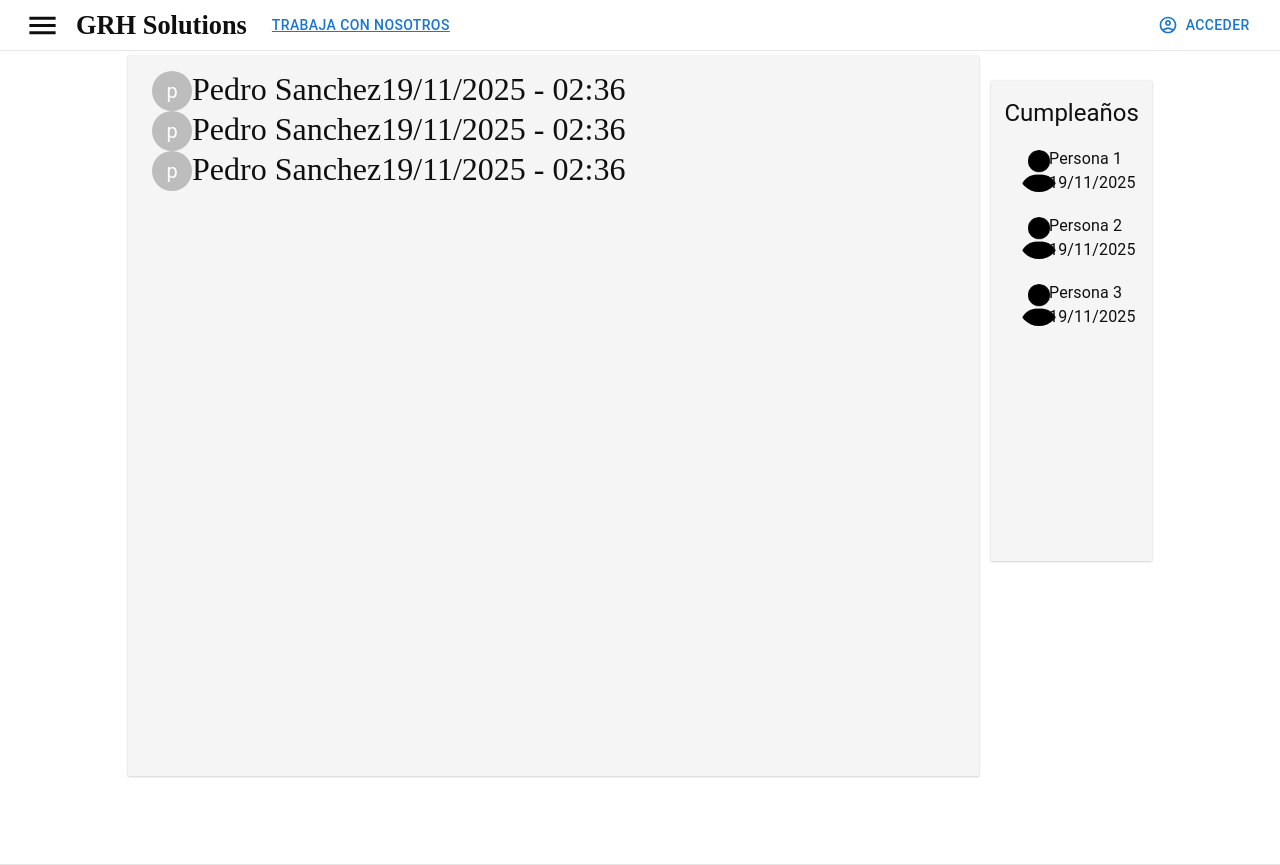
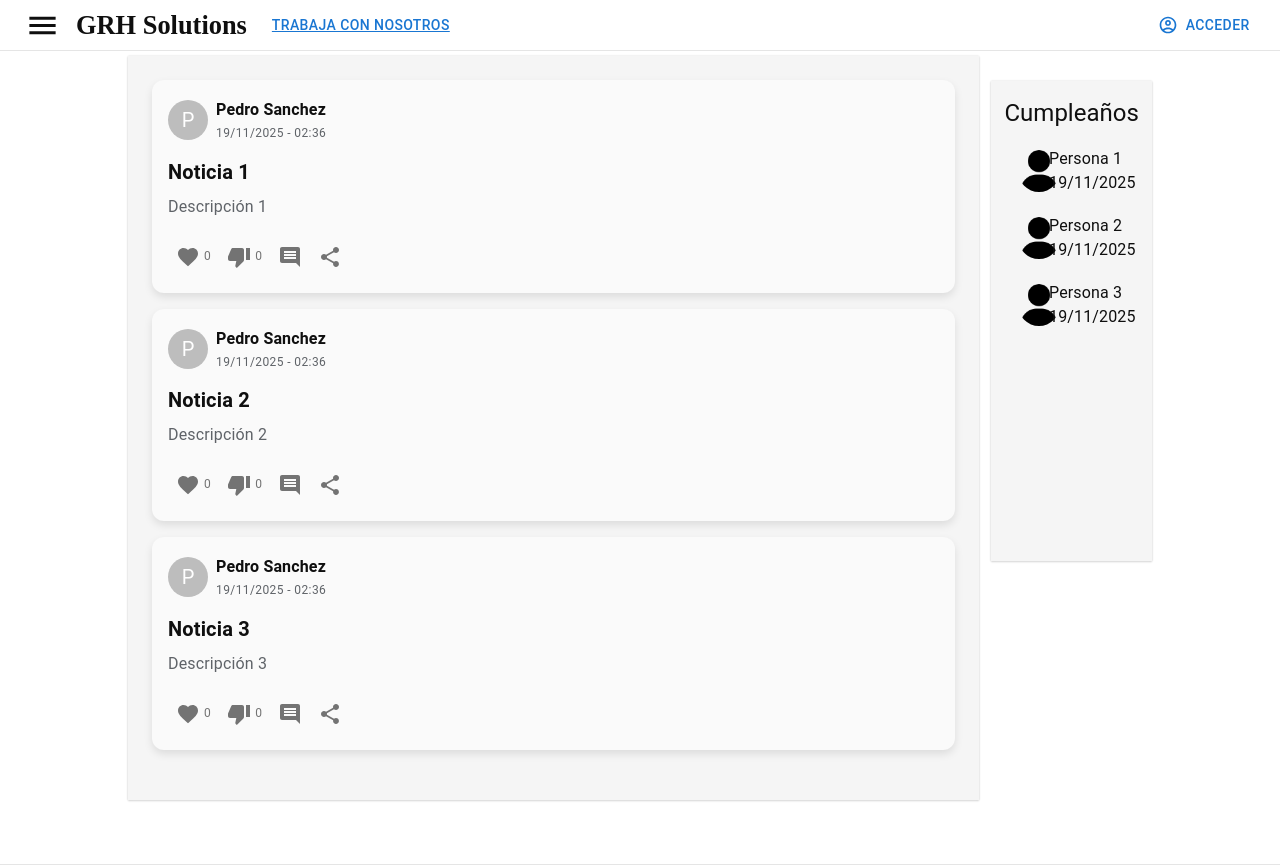
Before and after one commit to GRHsolutions/grh_solutions, a React (Vite) app in the folder Grh-Solutions/grh-solutions.client/: page /comunicados in a window 1280 px wide. Built offline with nearby package versions, Linux system fonts and the light colour scheme.

Commit message:
news items renders

```diff
--- a/Grh-Solutions/grh-solutions.client/src/contexts/news.provider.tsx
+++ b/Grh-Solutions/grh-solutions.client/src/contexts/news.provider.tsx
@@ -2,6 +2,11 @@ import React from "react";
 import { Birthday, News } from "../domain/models/news/news.entities";
 import { Errors } from "../domain/models/error/error.entities";
 import dayjs from "dayjs";
+
+interface CurrentProps {
+  item: News | null;
+  action: "create" | "view" | "delete" | "none"
+}
 
 // Definición de tipos
 interface NewsItems {
@@ -9,6 +14,8 @@ interface NewsItems {
   birthdays: Birthday[];
   status: Errors | null;
   reload: () => void;
+  current: CurrentProps
+  setCurrent: (select :CurrentProps) => void
 }
 
 // Creación del contexto
@@ -22,6 +29,10 @@ export const NewsProvider: React.FC<{ children: React.ReactNode }> = ({
   const [status, setStatus] = React.useState<Errors | null>(null);
   const [useReload, setReload] = React.useState(false);
   const [birthdays, setBirthdays] = React.useState<Birthday[]>([]);
+  const [current, setCurrent] = React.useState<CurrentProps>({
+    item: null,
+    action: "none"
+  })
 
   React.useEffect(() => {
     const fetchBirthdays = async () => {
@@ -98,11 +109,17 @@ export const NewsProvider: React.FC<{ children: React.ReactNode }> = ({
     setReload(!useReload);
   };
 
+  const SelectItem = (sel: CurrentProps) => {
+    setCurrent(sel);
+  }
+
   const value: NewsItems = {
     news,
     status,
     reload: handleReload,
-    birthdays: birthdays
+    birthdays: birthdays,
+    current: current,
+    setCurrent: SelectItem
   }
 
   return <NewsContext.Provider value={value}>{children}</NewsContext.Provider>;
--- a/Grh-Solutions/grh-solutions.client/src/generics/sidebar/sideBar.tsx
+++ b/Grh-Solutions/grh-solutions.client/src/generics/sidebar/sideBar.tsx
@@ -44,7 +44,7 @@ export const SideBar2: React.FC = () => {
         open={collapse}
         onClick={() => setCollapse(false)}
         sx={{
-          zIndex: 150,
+          zIndex: 250,
           backgroundColor: "transparent", // Fondo más oscuro
         }}
       >
--- a/Grh-Solutions/grh-solutions.client/src/pages/comunicados/components/list/newItem.tsx
+++ b/Grh-Solutions/grh-solutions.client/src/pages/comunicados/components/list/newItem.tsx
@@ -1,7 +1,11 @@
 import React from "react";
 import { News } from "../../../../domain/models/news/news.entities";
-import { Avatar, Box } from "@mui/material";
+import { Avatar, Box, Typography, IconButton, Grid2 } from "@mui/material";
 import formatearFecha from "../../../../utils/formatearFecha";
+import FavoriteIcon from "@mui/icons-material/Favorite";
+import ThumbDownIcon from "@mui/icons-material/ThumbDown";
+import ShareIcon from "@mui/icons-material/Share";
+import CommentIcon from "@mui/icons-material/Comment";
 
 interface NewItemProps {
   item: News;
@@ -9,34 +13,88 @@ interface NewItemProps {
   key: string;
 }
 
-const NewItem: React.FC<NewItemProps> = ({
-  item,
-  onClick,
-  key
-}: NewItemProps) => {
+const NewItem: React.FC<NewItemProps> = ({ item, onClick, key }: NewItemProps) => {
   return (
     <Box
       key={key}
-      onClick={()=>{
-        onClick(item)
+      onClick={() => onClick(item)}
+      sx={{
+        width: '100%', // Ocupa el 100% del contenedor padre
+        marginBottom: '16px',
+        cursor: 'pointer',
+        borderRadius: '12px',
+        boxShadow: '0 4px 8px rgba(0, 0, 0, 0.1)',
+        transition: 'transform 0.2s, box-shadow 0.2s',
+        '&:hover': {
+          //transform: 'translateY(-4px)',
+          boxShadow: '0 8px 16px rgba(0, 0, 0, 0.2)',
+        },
+        backgroundColor: 'background.paper', // Fondo similar al de Card
       }}
     >
-      <Box
-        sx={{
-          display: 'flex'
-        }}
-      >
-        <Avatar>
-          p
-        </Avatar>
+      {/* Imagen de la publicación */}
+      {item.images.length > 0 && (
         <Box
+          component="img"
+          src={item.images[0]} // Mostrar la primera imagen
+          alt={item.title}
           sx={{
-            display: 'flew',
-            flexDirection: 'column'
+            width: '100%',
+            height: '300px',
+            objectFit: 'cover',
+            borderTopLeftRadius: '12px',
+            borderTopRightRadius: '12px',
           }}
-        >
-          <label>{item.madeBy}</label>
-          <label>{formatearFecha(item.date)} </label>
+        />
+      )}
+
+      {/* Contenido de la publicación */}
+      <Box sx={{ padding: '16px' }}>
+        {/* Encabezado con avatar, nombre y fecha */}
+        <Box sx={{ display: 'flex', alignItems: 'center', marginBottom: '12px' }}>
+          <Avatar sx={{ marginRight: '8px' }}>
+            {item.madeBy[0]} {/* Mostrar la primera letra del nombre del autor */}
+          </Avatar>
+          <Box sx={{ display: 'flex', flexDirection: 'column' }}>
+            <Typography variant="subtitle1" fontWeight="bold">
+              {item.madeBy}
+            </Typography>
+            <Typography variant="caption" color="textSecondary">
+              {formatearFecha(item.date)}
+            </Typography>
+          </Box>
+        </Box>
+
+        {/* Título y descripción de la publicación */}
+        <Typography variant="h6" fontWeight="bold" gutterBottom>
+          {item.title}
+        </Typography>
+        <Typography variant="body1" color="textSecondary" paragraph>
+          {item.description}
+        </Typography>
+
+        {/* Acciones (like, dislike, comentar, compartir) */}
+        <Box sx={{ display: 'flex', justifyContent: 'space-between', alignItems: 'center', marginTop: '16px' }}>
+          <Box>
+            <IconButton aria-label="like">
+              <FavoriteIcon />
+              <Typography variant="caption" sx={{ marginLeft: '4px' }}>
+                {item.numberLikes}
+              </Typography>
+            </IconButton>
+            <IconButton aria-label="dislike">
+              <ThumbDownIcon />
+              <Typography variant="caption" sx={{ marginLeft: '4px' }}>
+                {item.numberDisLikes}
+              </Typography>
+            </IconButton>
+            <IconButton aria-label="comment">
+              <CommentIcon />
+            </IconButton>
+            <IconButton aria-label="share">
+              <ShareIcon />
+            </IconButton>
+          </Box>
         </Box>
       </Box>
     </Box>
--- a/Grh-Solutions/grh-solutions.client/src/pages/comunicados/components/list/renderNews.tsx
+++ b/Grh-Solutions/grh-solutions.client/src/pages/comunicados/components/list/renderNews.tsx
@@ -1,25 +1,36 @@
 import React from "react";
 import { useNews } from "../../../../hooks/news";
-import { Alert, Container, Typography } from "@mui/material";
+import { Alert, Box, Typography } from "@mui/material";
 import NewItem from "./newItem";
+import { News } from "../../../../domain/models/news/news.entities";
 
 const RenderNews: React.FC = () => {
-  const { news } = useNews();
+  const { news, setCurrent } = useNews();
+
+  const handleSelect = (item: News) => {
+    setCurrent({
+      item: item,
+      action: 'view'
+    })
+  }
 
   return (
-    <Container
+    <Box
       sx={{
         paddingTop: "15px",
         gap: "13px",
+        display: 'flex',
+        flexDirection: 'column',
         overflowY: "auto",
-        overflowX: "hidden"
+        overflowX: "hidden",
+        padding: 3
       }}
     >
       {news.length === 0 ? (
         <Alert
           severity="warning"
           sx={{
-            width: "100%",
+            width: "100%"
           }}
         >
           <Typography>
@@ -27,17 +38,13 @@ const RenderNews: React.FC = () => {
           </Typography>
         </Alert>
       ) : (
-        news.map((item, index) => (
-          <NewItem
-            item={item}
-            onClick={(item)=>{
-              console.log(item)
-            }}
-            key={`${index}`}
-          />
-        ))
+        <Box>
+          {news.map((item) => (
+            <NewItem key={item.id.toString()} item={item} onClick={handleSelect} />
+          ))}
+        </Box>
       )}
-    </Container>
+    </Box>
   );
 };
 
--- a/Grh-Solutions/grh-solutions.client/src/pages/comunicados/components/list/screen.tsx
+++ b/Grh-Solutions/grh-solutions.client/src/pages/comunicados/components/list/screen.tsx
@@ -13,7 +13,7 @@ const Screen: React.FC = () => {
       container
       spacing={1.5}
       width={"80vw"}
-      height={"90vh"}
+      height={"93vh"}
     >
       {/* Se expande al 100% en móviles, al 10/12 en pantallas grandes */}
       <Grid2
@@ -23,7 +23,9 @@ const Screen: React.FC = () => {
         }}
         sx={{
           boxShadow: `${theme.palette.primary.boxShadow}`,
-          backgroundColor: `${theme.palette.primary.light}`
+          backgroundColor: `${theme.palette.primary.light}`,
+          height: '100%',
+          width: '100%'
         }}
       >
         <RenderNews />
@@ -38,8 +40,10 @@ const Screen: React.FC = () => {
           sx={{
             boxShadow: `${theme.palette.primary.boxShadow}`,
             backgroundColor: `${theme.palette.primary.light}`,
-            height: "60vh",
-            marginTop: "25px"
+            height: "100%",
+            maxHeight: '60vh',
+            marginTop: "25px",
+            overflowY: 'auto'
           }}
         >
           <Typography
```
